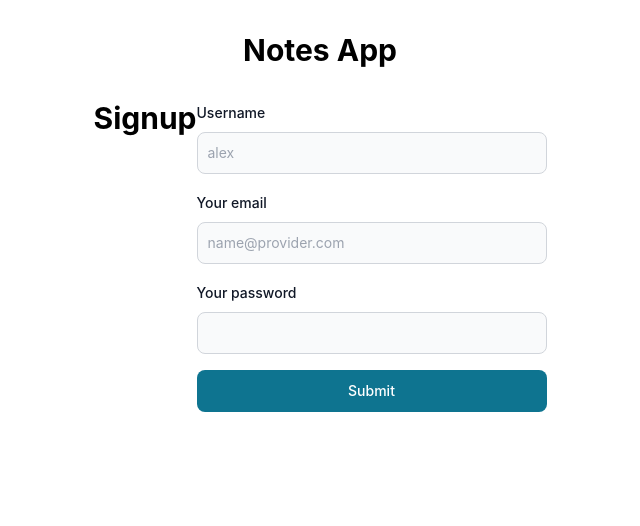
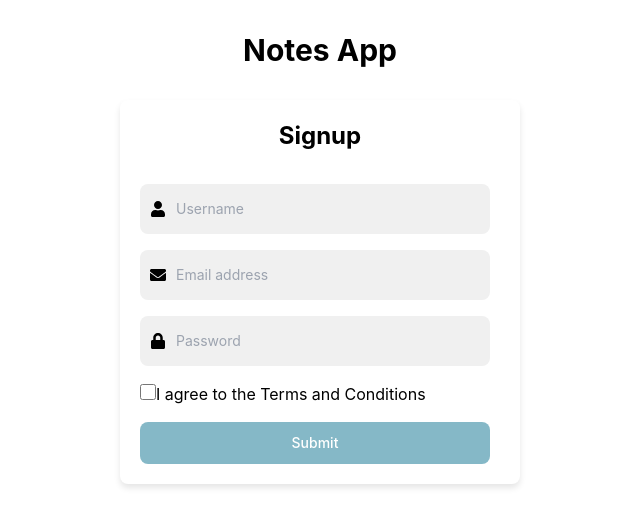
Before and after one commit to KalebNiven/my-notes-app, a React (Create React App) app in the folder frontend/: page /signup in a window 1280 px wide. Shown: the top 526 px of the page, without its empty margins (320-960 px from the left). Built offline with nearby package versions, Linux system fonts and the light colour scheme; no server answers.

Commit message:
update signup

```diff
--- a/frontend/src/components/Signup.tsx
+++ b/frontend/src/components/Signup.tsx
@@ -1,7 +1,9 @@
 import React, { useState } from 'react';
-import { Button, Checkbox, Label, TextInput } from "flowbite-react";
+import { Button, TextInput, Checkbox } from "flowbite-react";
+import { FaUser, FaEnvelope, FaLock } from 'react-icons/fa';
+import { useNavigate } from 'react-router-dom'; // Import useNavigate for redirection
 import { signup } from '../services/user';
-
+// Define the SignupType interface
 export interface SignupType {
     username: string;
     email: string;
@@ -9,52 +11,73 @@ export interface SignupType {
 }
 
 function Signup() {
-
+    const navigate = useNavigate();
     const [username, setUsername] = useState<string>('');
     const [email, setEmail] = useState<string>('');
-    const [password, setpassword] = useState<string>('');
-    const [isSubmitDisabled, setSubmitDisabled] = useState<boolean>(false);
+    const [password, setPassword] = useState<string>('');
+    const [termsAccepted, setTermsAccepted] = useState<boolean>(false);
 
-    const handleSubmit = async (e: any) => {
+    const handleSubmit = async (e: React.FormEvent<HTMLFormElement>) => {
         e.preventDefault();
-        setSubmitDisabled(true);
+
+        if (!isValidEmail(email)) {
+            alert('Please enter a valid email address.');
+            return;
+        }
+
+        if (!isValidPassword(password)) {
+            // alert('Password must be at least 8 characters long and include a number.');
+            return;
+        }
+
+        if (!termsAccepted) {
+            alert("You must accept the terms and conditions to proceed.");
+            return;
+        }
 
         try {
-            const res = await signup({ username, email, password });
-            setSubmitDisabled(false);
+            // Assume a function `signup` exists for submitting the form
+            const response = await signup({ username, email, password });
+            alert('Signup successful! Redirecting to login...');
+            navigate('/signin'); // adjust the route as needed
+        } catch (err) {
+            console.error('Signup error', err);
+            alert('Failed to create account. Please try again.');
+        }
+    };
 
-        } catch (err) {
-            alert('An error occured');
-            setSubmitDisabled(false);
-        }
-    }
+    const isValidEmail = (email: string) => {
+        return /\S+@\S+\.\S+/.test(email);
+    };
+
+    const isValidPassword = (password: string) => {
+        return /\d/.test(password);
+    };
 
     return (
-        <div className='d-flex justify-content-center'>
-            <h3 className="text-center text-3xl font-bold mb-8">Signup</h3>
+        <div className='d-flex justify-content-center form-container'>
+            <h3 className="text-center text-2xl font-bold mb-8">Signup</h3>
             <form onSubmit={handleSubmit} className="flex w-350 flex-col gap-4">
-                <div>
-                    <div className="mb-2 block">
-                        <Label htmlFor="username" value="Username" />
-                    </div>
-                    <TextInput value={username} onChange={e => setUsername(e.target.value)} id="username" type="text" placeholder="alex" required />
+                <div className="input-icon">
+                    <FaUser />
+                    <TextInput value={username} onChange={e => setUsername(e.target.value)} id="username" type="text" placeholder="Username" required />
+                </div>
+                <div className="input-icon">
+                    <FaEnvelope />
+                    <TextInput value={email} onChange={e => setEmail(e.target.value)} id="email" type="email" placeholder="Email address" required />
+                </div>
+                <div className="input-icon">
+                    <FaLock />
+                    <TextInput value={password} onChange={e => setPassword(e.target.value)} id="password" type="password" placeholder='Password' required />
                 </div>
                 <div>
-                    <div className="mb-2 block">
-                        <Label htmlFor="email1" value="Your email" />
-                    </div>
-                    <TextInput value={email} onChange={e => setEmail(e.target.value)} id="email1" type="email" placeholder="name@provider.com" required />
+                    <Checkbox checked={termsAccepted} onChange={() => setTermsAccepted(!termsAccepted)} />
+                    <span>I agree to the <a href="/terms" target="_blank">Terms and Conditions</a></span>
                 </div>
-                <div>
-                    <div className="mb-2 block">
-                        <Label htmlFor="password" value="Your password" />
-                    </div>
-                    <TextInput value={password} onChange={e => setpassword(e.target.value)} id="password" type="password" required />
-                </div>
-                <Button disabled={isSubmitDisabled} type="submit">Submit</Button>
+                <Button type="submit" disabled={!termsAccepted || !password || email === '' || username === ''}>Submit</Button>
             </form>
         </div>
-    )
+    );
 }
 
-export default Signup
+export default Signup;
```
